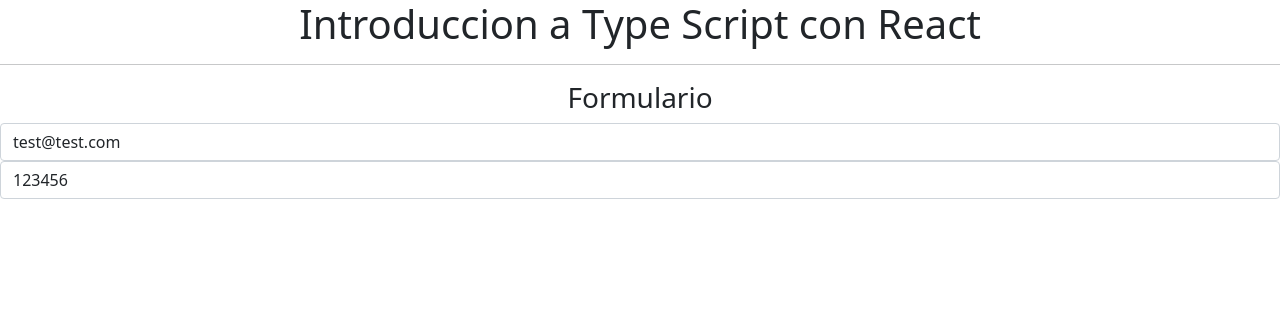
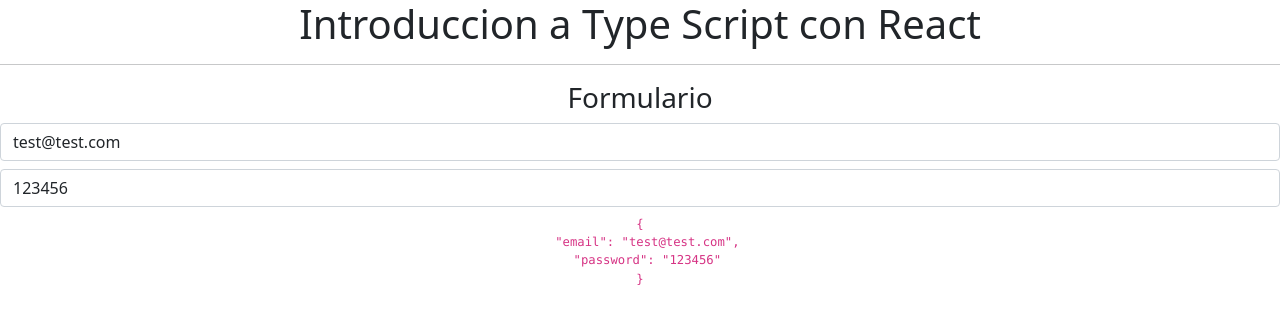
Before and after one commit to ITSJAPS/React-Native_APP_1, a React (Create React App) app: page / in a window 1280 px wide. Shown: the top 324 px of the page. Built offline with nearby package versions, Linux system fonts and the light colour scheme.

Commit message:
4.12 terminado

```diff
--- a/src/components/Formularios.tsx
+++ b/src/components/Formularios.tsx
@@ -2,13 +2,29 @@
 
 export const Formularios = () => {
 
-    const[formulario,setformularios]= useState({
-        email:'test@test.com',
-        password:'123456'
+    const [formulario, setformulario] = useState({
+        email: 'test@test.com',
+        password: '123456'
     })
+    const onChange = (value:string, campo:string) => {
+        // llamado a la función que cambia el useState
+        setformulario({
+            // desestructuramos los valores del useState
+            ...formulario,
+            // aqui es como si estuvieramos mandando
+            //el atributo email o password. Dicho de otro modo
+            //los [] computan es decir compara el valor que trae
+            //el parametro "campo" y lo relaciona con el valor del
+            //useState. Por ultimo si encontro un atributo que se llame
+            //igual le asigna el valor que trae el parametro "value"
+            //de la funcion onChange.
+            [campo]: value
+        });
+    }
+
     return (
         <>
-            <h3>
+          <h3>
                 Formulario
             </h3>
             <input
@@ -16,13 +32,26 @@
                 className="form-control"
                 placeholder="Email"
                 value={formulario.email}
+                //una opcion es instanciando las propiedades del evento onChange.
+                //onChange={(ev)=> onChange(ev.target.value, 'email')}
+                onChange={({target})=> onChange(target.value, 'email')}
             ></input>
             <input
                 type="text"
-                className="form-control"
+                className="form-control mt-2 mb-2"
                 placeholder="Password"
                 value={formulario.password}
+                //una opcion es instanciando las propiedades del evento onChange.
+                //onChange={(evento)=> onChange(evento.target.value, 'password')}
+                // otra opcion es desestructurando el target del control input.
+                onChange={({target})=> onChange(target.value, 'password')}
             ></input>
+
+            <code>
+                <pre>
+                    {JSON.stringify(formulario, null, 2)}
+                </pre>
+            </code>
         </>
     )
 }
```
